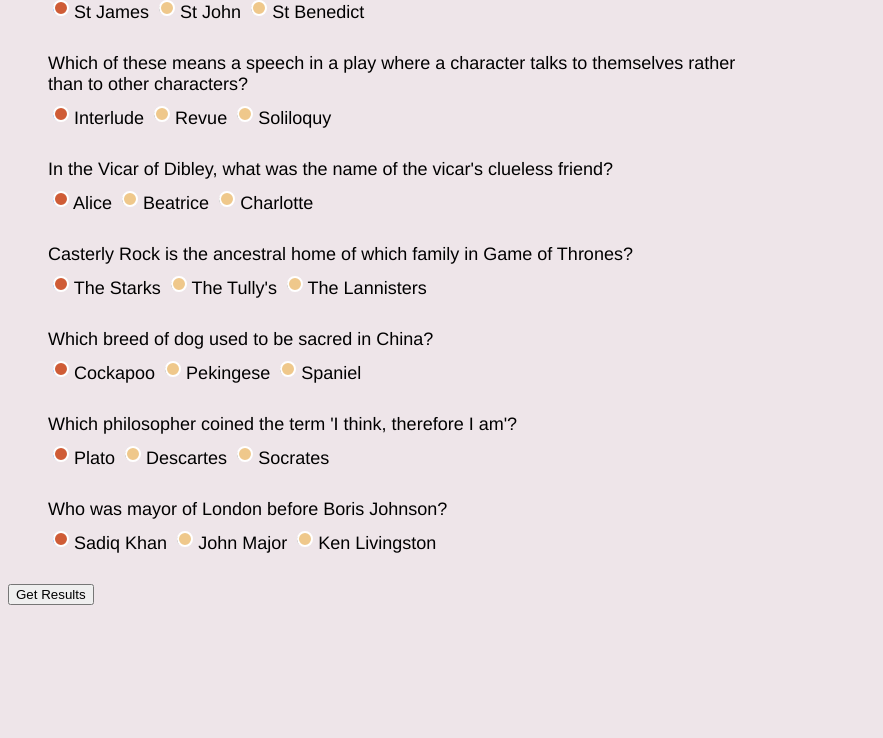
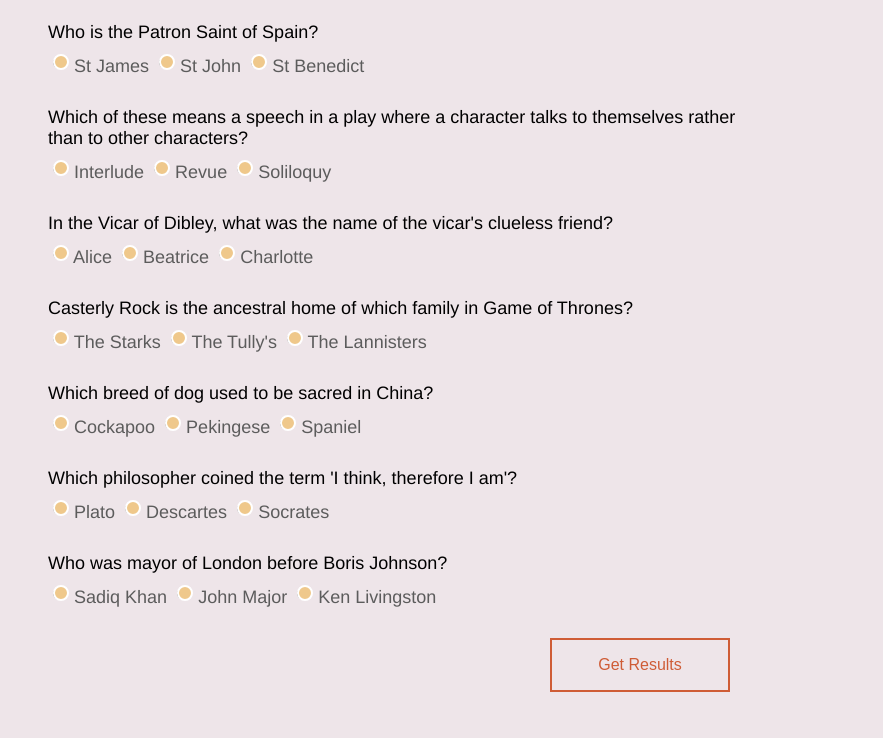
Before and after one commit to wknsko/OnlineQuiz, a plain HTML site: page index.html in a window 1280 px wide. Shown: the part 62-800 px from the top of the page, without its empty margins (0-883 px from the left). Drawn offline with Linux system fonts and the light colour scheme.

Commit message:
update html and js

```diff
--- a/app.js
+++ b/app.js
@@ -53,29 +53,36 @@ function showQuestion(q) {
     document.getElementById('quiz').innerHTML += `
     <div class="question-body">
         <div class="question-text">${q.question}</div>
-        <input type="radio" id="a" name="${arr.indexOf(q)}" value="${q.answers.a}" checked>
-        <label for="a">${q.answers.a}</label>
+        <input type="radio" id="a" name="${arr.indexOf(q)}" value="${q.answers.a}">
+        <label for="a" class="q-var">${q.answers.a}</label>
         <input type="radio" id="b" name="${arr.indexOf(q)}" value="${q.answers.b}">
-        <label for="b">${q.answers.b}</label>
+        <label for="b" class="q-var">${q.answers.b}</label>
         <input type="radio" id="c" name="${arr.indexOf(q)}" value="${q.answers.c}">
-        <label for="c">${q.answers.c}</label>
+        <label for="c" class="q-var">${q.answers.c}</label>
     </div>
 
   `;
 
 }
-let rightAnswers = 0;
+  let rightAnswers = 0;
+let clickCounter = 0;
 
 function getResults() {
-
+  clickCounter++;
+  if (clickCounter==1) {
+    document.getElementById('res').innerHTML = 'Results are in';
+    document.getElementById('res').disabled = true;
+  }
   arr.forEach((el) => {
     toAnswer(el);
 });
 
 document.getElementById('results').innerHTML += `
 <div class="per">Right Answers: ${rightAnswers}</div>
-`;
+<button onclick="location.reload();" class="reload-btn">Try again</btn>`;
+
 };
+
 
 
 
@@ -98,8 +105,9 @@ function toAnswer(ans) {
     rightAnswers += 1;
   } else {
     document.getElementById('results').innerHTML += `
-    <div class="wrong">${arr.indexOf(ans)} : You are wrong! It's ${ans.correctAnswer}</div>`
+    <div class="wrong">${arr.indexOf(ans)} : You are wrong! It's ${ans.valueOfRightAnswer()}</div>`
   }
 
 
+
 };
--- a/index.html
+++ b/index.html
@@ -6,10 +6,12 @@
     <link rel="stylesheet" href="style.css">
   </head>
   <body onload="showQuestions()">
-
+    <h1>Test Your knowledge</h1>
     <div id="quiz" ></div>
-    <button onclick="getResults()">Get Results</button>
+    <div class="result-body">
+    <button id="res" onclick="getResults()">Get Results</button>
     <div id= "results"></div>
+    </div>
 
     <script src="app.js" charset="utf-8"></script>
   </body>
```
